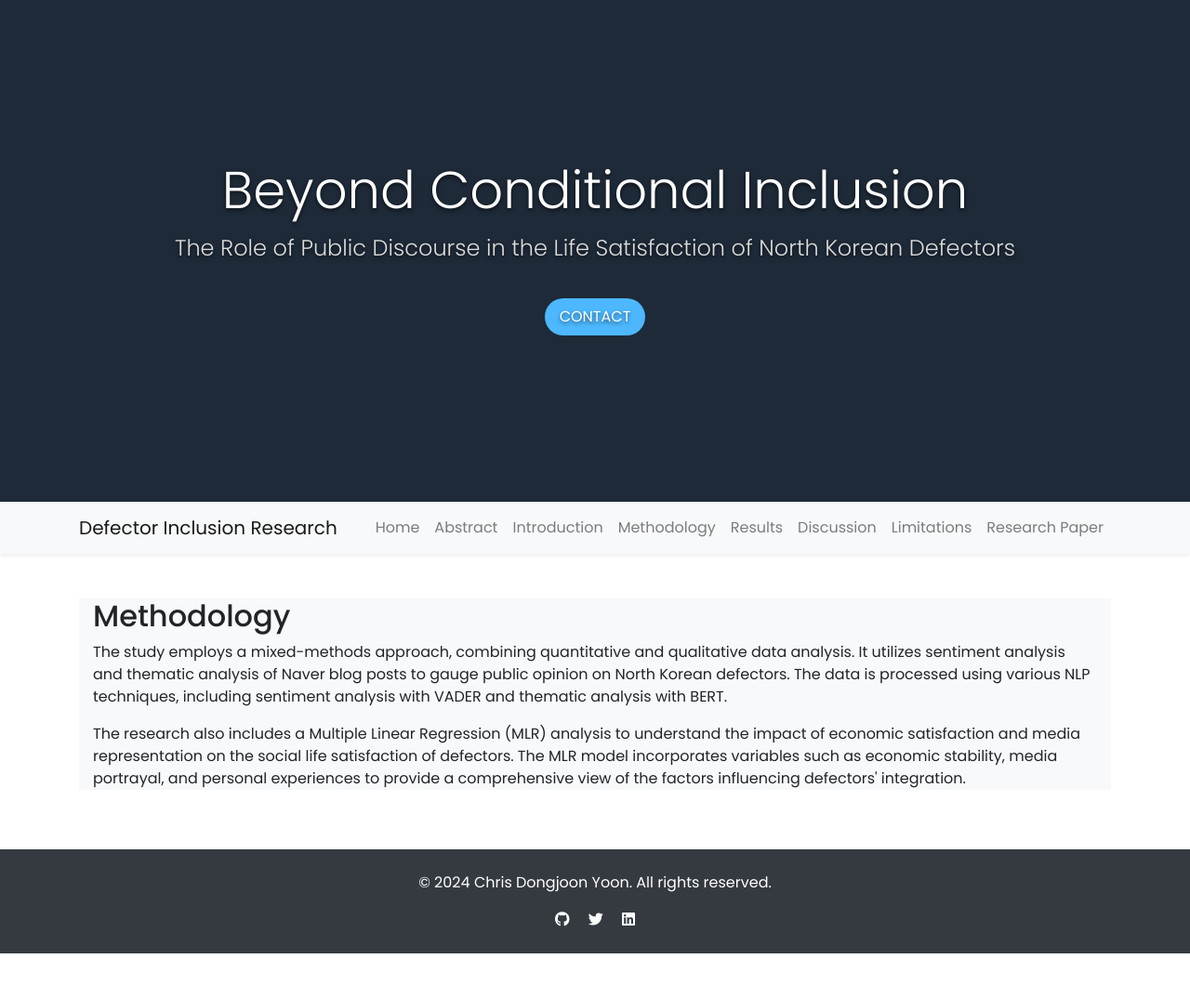
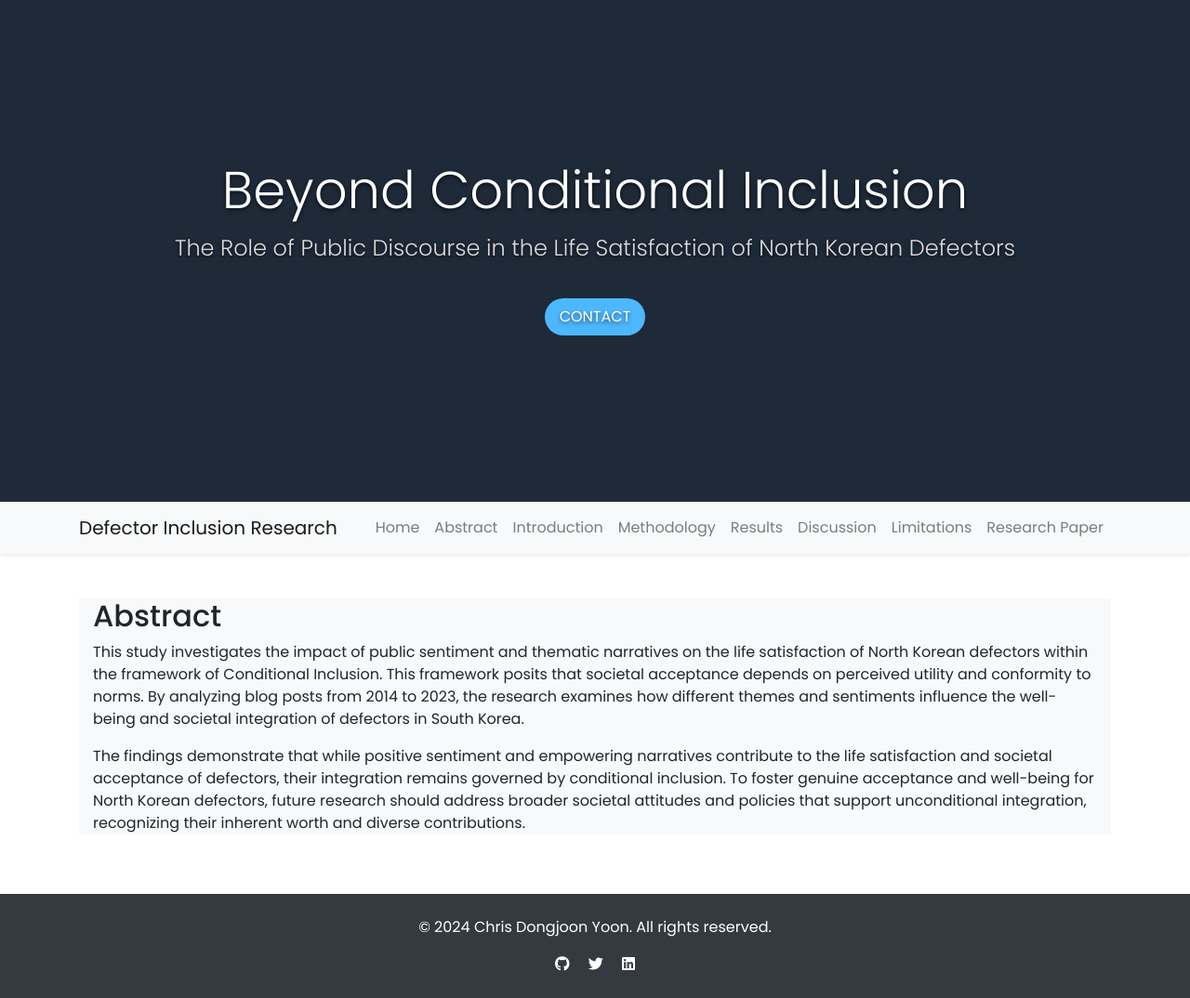
Before and after one commit to chrispyoon/consulting, a Jekyll site: the page built from abstract.md, in a window 1280 px wide. Shown: the whole page at 93% size. Built offline with Jekyll 4.4.1, drawn with Linux system fonts in a browser that asks for light colours; nearby versions of some CDN libraries; before the commit the page ends 1026 px from its top, so only the background shows below that.

Commit message:
Update abstract.md

```diff
--- a/abstract.md
+++ b/abstract.md
@@ -1,16 +1,16 @@
 ---
 layout: default
-title: "Methodology"
+title: "Abstract"
 ---
 
 <div class="content-section bg-light">
   <div class="container">
-    <h2>Methodology</h2>
+    <h2>Abstract</h2>
     <p>
-      The study employs a mixed-methods approach, combining quantitative and qualitative data analysis. It utilizes sentiment analysis and thematic analysis of Naver blog posts to gauge public opinion on North Korean defectors. The data is processed using various NLP techniques, including sentiment analysis with VADER and thematic analysis with BERT.
+      This study investigates the impact of public sentiment and thematic narratives on the life satisfaction of North Korean defectors within the framework of Conditional Inclusion. This framework posits that societal acceptance depends on perceived utility and conformity to norms. By analyzing blog posts from 2014 to 2023, the research examines how different themes and sentiments influence the well-being and societal integration of defectors in South Korea.
     </p>
     <p>
-      The research also includes a Multiple Linear Regression (MLR) analysis to understand the impact of economic satisfaction and media representation on the social life satisfaction of defectors. The MLR model incorporates variables such as economic stability, media portrayal, and personal experiences to provide a comprehensive view of the factors influencing defectors' integration.
+      The findings demonstrate that while positive sentiment and empowering narratives contribute to the life satisfaction and societal acceptance of defectors, their integration remains governed by conditional inclusion. To foster genuine acceptance and well-being for North Korean defectors, future research should address broader societal attitudes and policies that support unconditional integration, recognizing their inherent worth and diverse contributions.
     </p>
   </div>
 </div>
```
